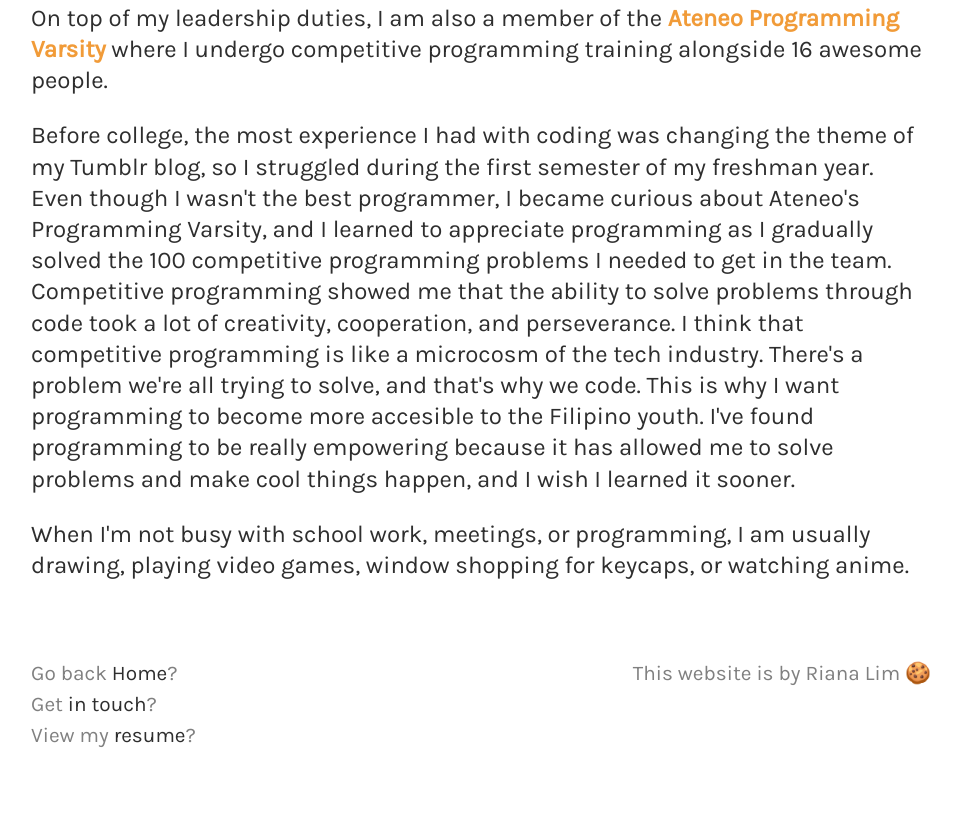
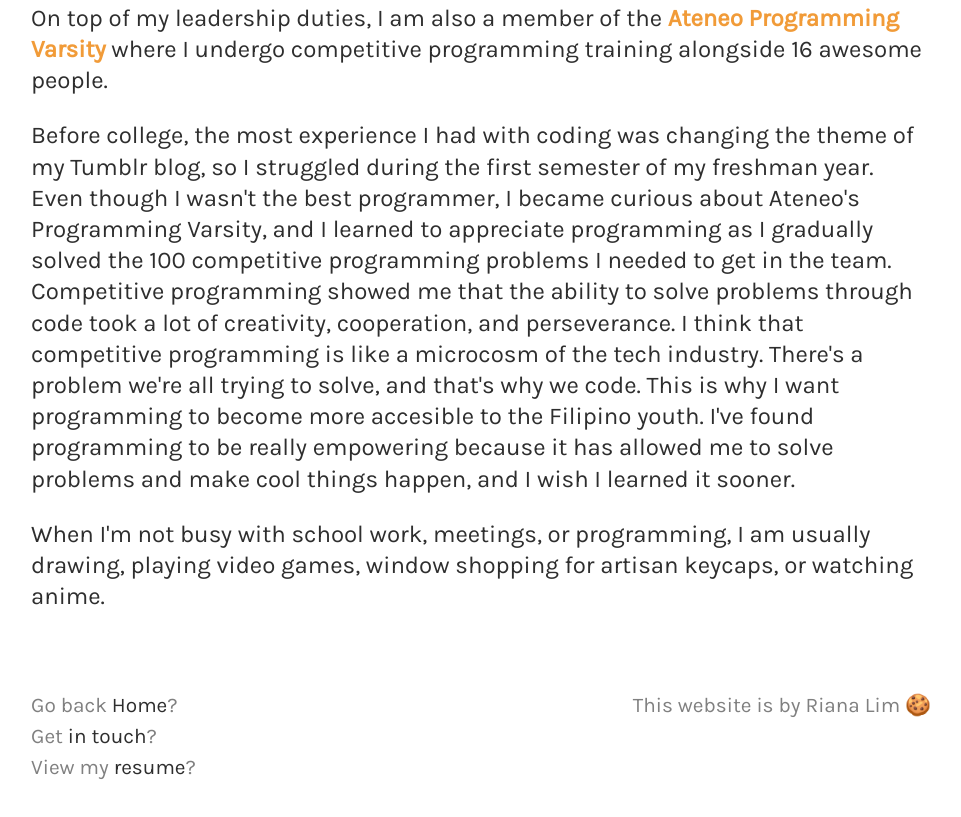
Before and after one commit to rairayy/personal-website, a plain HTML site: page about.html in a window 1280 px wide. Shown: the part 848-1665 px from the top of the page, without its empty margins (159-1120 px from the left). Drawn offline with nearby package versions, Linux system fonts and the light colour scheme.

Commit message:
about page edits

```diff
--- a/about.html
+++ b/about.html
@@ -50,7 +50,7 @@
                 programming to be really empowering because it has allowed me to solve problems and make cool things happen, and I wish I learned it sooner.
             </p>
             <p>
-                When I'm not busy with school work, meetings, or programming, I am usually drawing, playing video games, window shopping for keycaps, or watching anime.
+                When I'm not busy with school work, meetings, or programming, I am usually drawing, playing video games, window shopping for artisan keycaps, or watching anime.
             </p>
         </div>
         <script src="https://ajax.googleapis.com/ajax/libs/jquery/2.1.3/jquery.min.js"></script>
```
